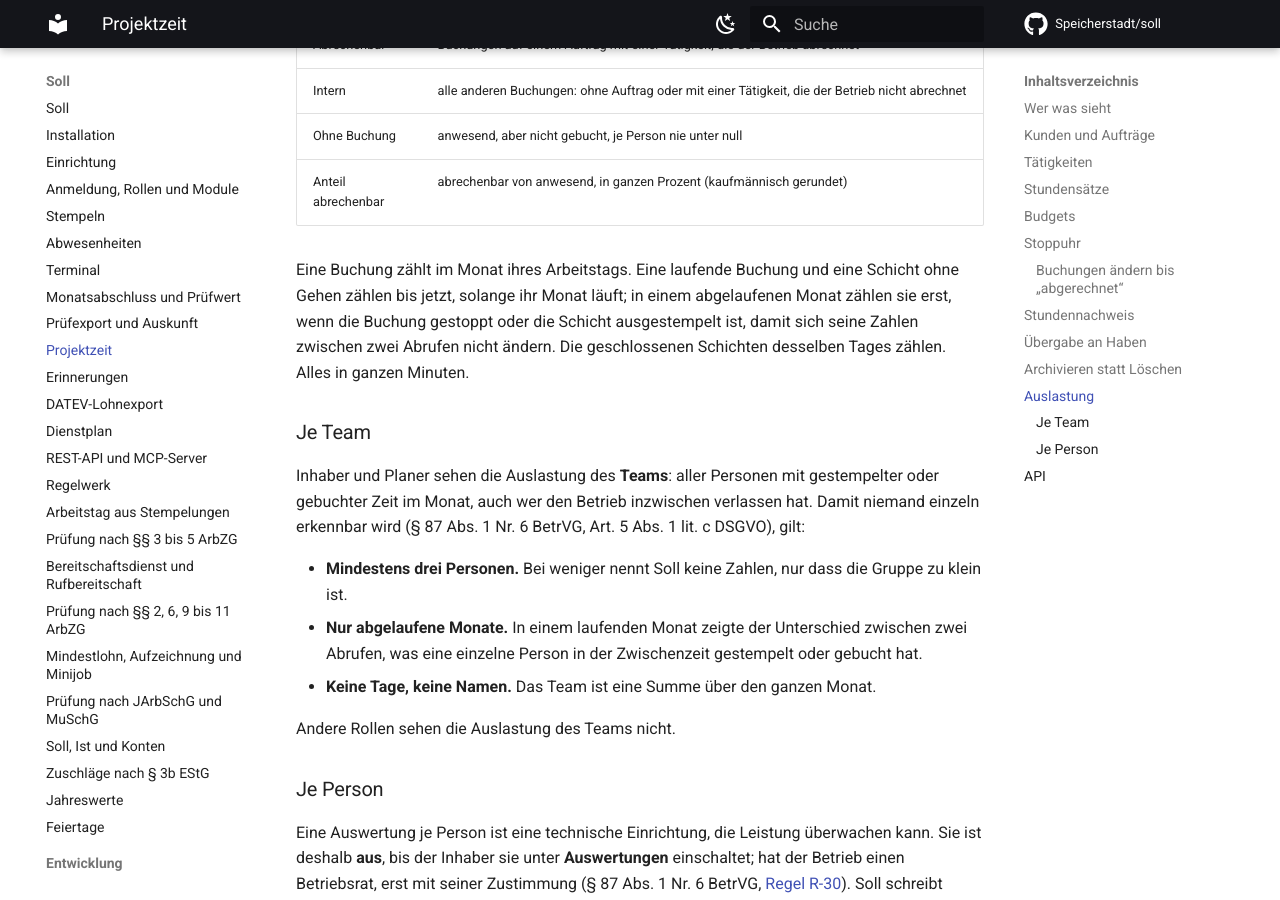
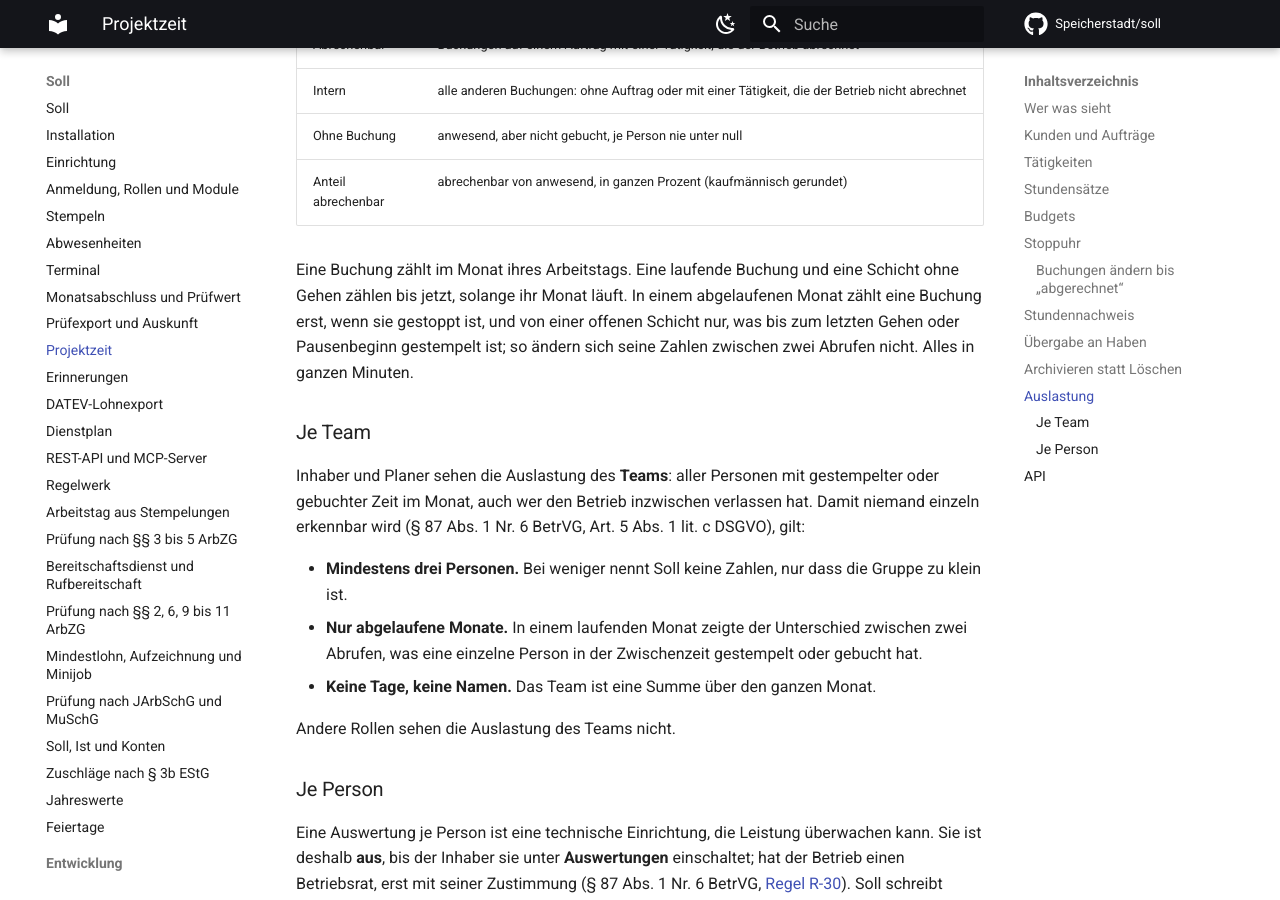
Before and after one commit to Speicherstadt/soll, an MkDocs documentation site: the page built from docs/projektzeit.md, in a window 1280 px wide and 900 px high, scrolled down 8055 px. Built offline with MkDocs 1.6.1 and Material for MkDocs 9.7.7, drawn with Linux system fonts in a browser that asks for light colours; comment, search, counter and statistics services are not loaded.

Commit message:
fix(S-604): count the closed stretches of an open shift in an ended month
Dropping an open shift from an ended month dropped a closed late shift as
soon as a Kommen less than 9 hours later joined it into one open shift
(schichtgruppen), so the month's attendance fell between two calls and
showed the Kommen (BetrVG § 87 Abs. 1 Nr. 6). An ended month now counts
the closed stretches of every shift, an open stretch not up to now, so its
numbers change only with a stamp that ends a stretch. docs/plan.md and
docs/projektzeit.md updated.

Co-Authored-By: Claude Opus 5.5 <noreply@anthropic.com>
Claude-Session: https://claude.ai/code/session_014k4Nfif8AkmJuguTTg1oKS

```diff
--- a/docs/projektzeit.md
+++ b/docs/projektzeit.md
@@ -275,9 +275,9 @@ gebuchte Projektzeit verteilt:
 | Anteil abrechenbar | abrechenbar von anwesend, in ganzen Prozent (kaufmännisch gerundet) |
 
 Eine Buchung zählt im Monat ihres Arbeitstags. Eine laufende Buchung und eine Schicht ohne Gehen
-zählen bis jetzt, solange ihr Monat läuft; in einem abgelaufenen Monat zählen sie erst, wenn die
-Buchung gestoppt oder die Schicht ausgestempelt ist, damit sich seine Zahlen zwischen zwei Abrufen
-nicht ändern. Die geschlossenen Schichten desselben Tages zählen. Alles in ganzen Minuten.
+zählen bis jetzt, solange ihr Monat läuft. In einem abgelaufenen Monat zählt eine Buchung erst, wenn
+sie gestoppt ist, und von einer offenen Schicht nur, was bis zum letzten Gehen oder Pausenbeginn
+gestempelt ist; so ändern sich seine Zahlen zwischen zwei Abrufen nicht. Alles in ganzen Minuten.
 
 ### Je Team
 
```
Also changed, not shown: docs/plan.md (+1 -1 lines), 1 other file.
